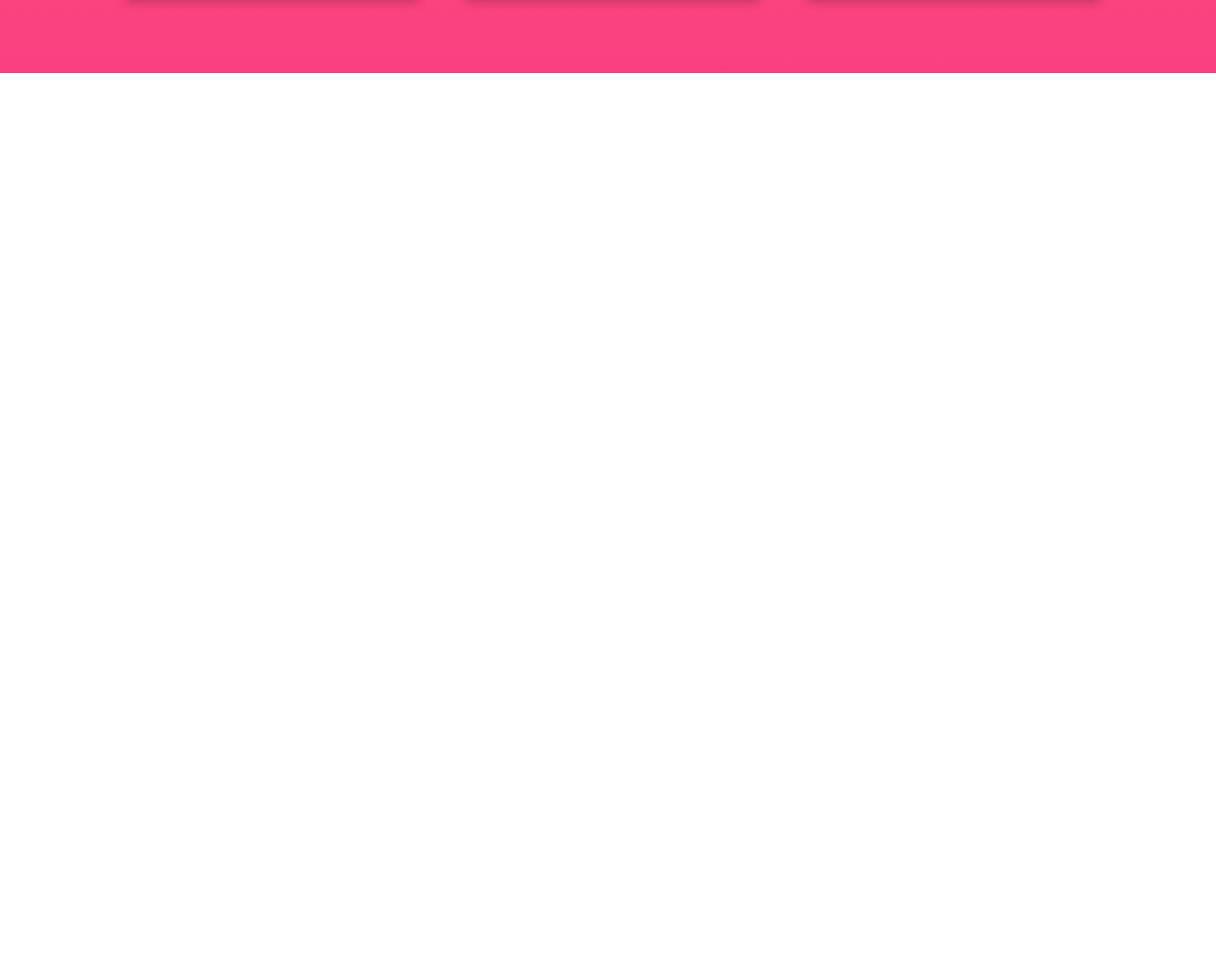
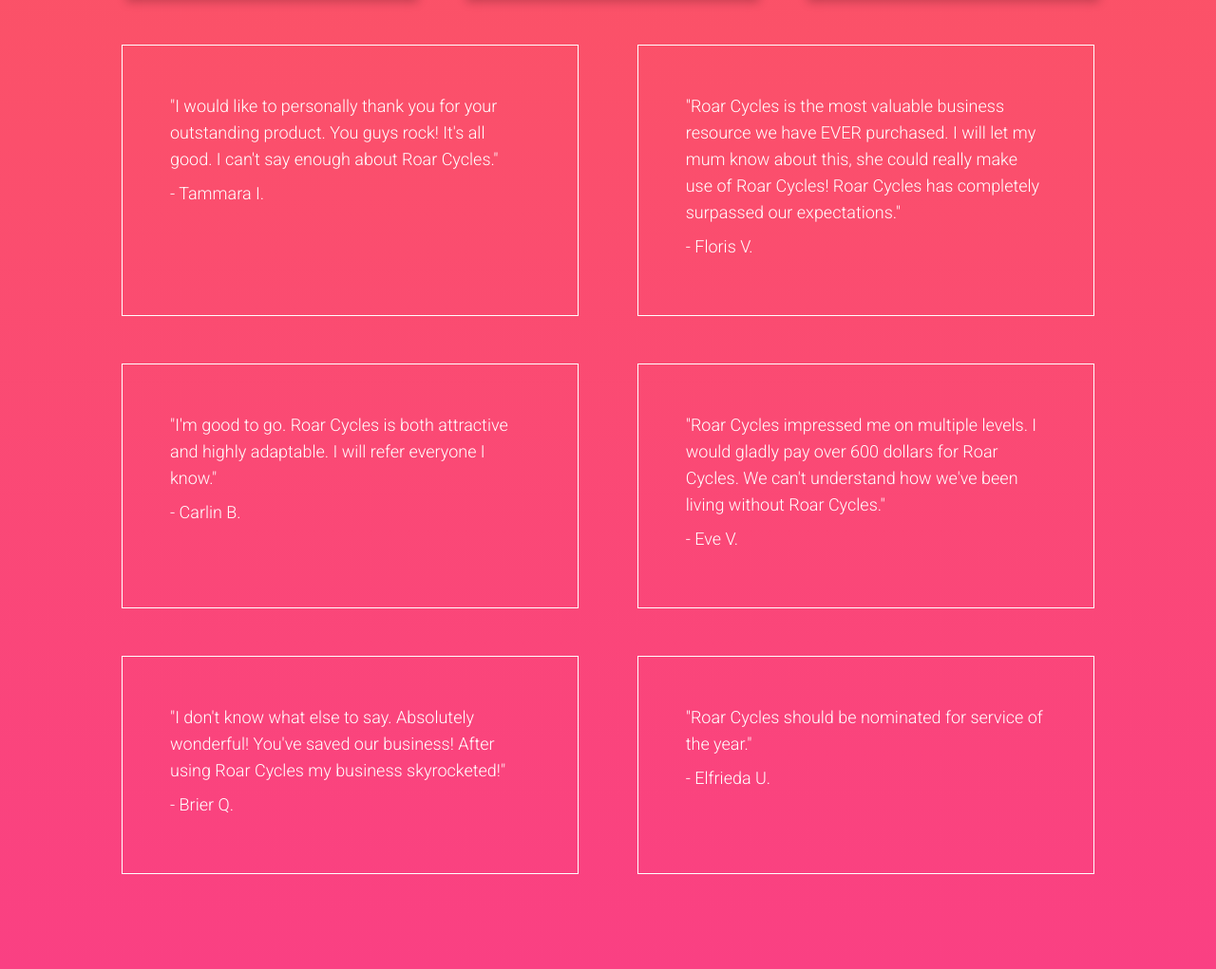
Before and after one commit to baruchoz/Bike-Repair-Website.HTML-CSS, a plain HTML site: page index.html in a window 1280 px wide. Shown: the part 723-1744 px from the top of the page at 95% size. Before the commit the page ends 800 px from the top, so only its background shows below. Drawn offline with nearby package versions, Linux system fonts and the light colour scheme.

Commit message:
used flex wrap to wrap testimonial cards

```diff
--- a/index.html
+++ b/index.html
@@ -62,6 +62,32 @@
             </div>
         </div>
 
+        <div class="testimonials">
+            <div class="tbox">
+                <p>"I would like to personally thank you for your outstanding product. You guys rock! It's all good. I can't say enough about Roar Cycles."</p>
+                <p>- Tammara I.</p>
+            </div>
+            <div class="tbox">
+                <p>"Roar Cycles is the most valuable business resource we have EVER purchased. I will let my mum know about this, she could really make use of Roar Cycles! Roar Cycles has completely surpassed our expectations."</p>
+                <p>- Floris V.</p>
+            </div>
+            <div class="tbox">
+                <p>"I'm good to go. Roar Cycles is both attractive and highly adaptable. I will refer everyone I know."</p>
+                <p>- Carlin B.</p>
+            </div>
+            <div class="tbox">
+                <p>"Roar Cycles impressed me on multiple levels. I would gladly pay over 600 dollars for Roar Cycles. We can't understand how we've been living without Roar Cycles."</p>
+                <p>- Eve V.</p>
+            </div>
+            <div class="tbox">
+                <p>"I don't know what else to say. Absolutely wonderful! You've saved our business! After using Roar Cycles my business skyrocketed!"</p>
+                <p>- Brier Q.</p>
+            </div>
+            <div class="tbox">
+                <p>"Roar Cycles should be nominated for service of the year."</p>
+                <p>- Elfrieda U.</p>
+            </div>
+        </div>
     </div>
 </body>
 </html>
--- a/style.css
+++ b/style.css
@@ -1,6 +1,6 @@
-html {
+/* html {
     height: 100%;
-}
+} */
 
 body {
     background-image: linear-gradient(#FC5E55, #FA4083);
@@ -137,3 +137,18 @@ a.mybutton {
     padding: 11px 25px;
     font-family: 'Playfair Display', serif;
 }
+
+.testimonials {
+    display: flex;
+    flex-wrap: wrap;
+    justify-content: space-between;
+    margin-bottom: 100px;
+}
+
+.tbox {
+    width: 47%;
+    padding: 50px;
+    border: 1px solid white;
+    box-sizing: border-box;
+    margin-top: 50px;
+}
```
